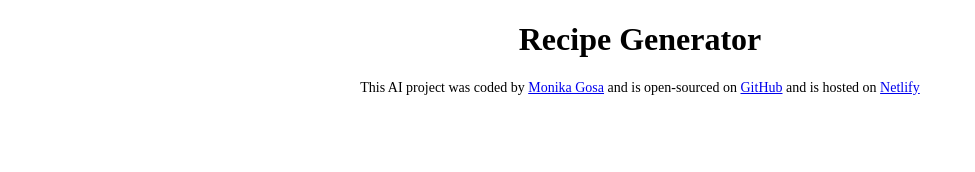
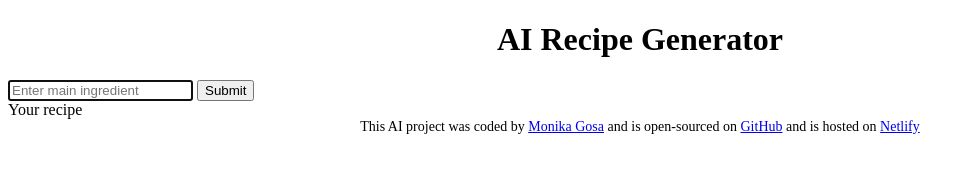
Before and after one commit to MGosa/recipe-generator, a plain HTML site: page index.html in a window 1280 px wide. Shown: the whole page, without its empty margins (0-975 px from the left). Drawn offline with Linux system fonts and the light colour scheme.

Commit message:
added basic HTML

```diff
--- a/index.html
+++ b/index.html
@@ -3,11 +3,27 @@
   <head>
     <meta charset="UTF-8" />
     <meta name="viewport" content="width=device-width, initial-scale=1.0" />
-    <title>Document</title>
+    <title>AI Recipe generator</title>
     <link rel="stylesheet" href="src/style.css" />
   </head>
   <body>
-    <h1>Recipe Generator</h1>
+    <header></header>
+    <h1>AI Recipe Generator</h1>
+    </header>
+    <main>
+        <form action="">
+            <input type="text" placeholder="Enter main ingredient"
+             autofocus
+             required
+             autocomplete="off"
+             />
+            <input type="submit"/>
+            <div>
+                Your recipe
+            </div>
+
+        </form>
+    </main>
     <footer>
       This AI project was coded by
       <a href="https://github.com/MGosa" target="_blank">Monika Gosa</a>
```
